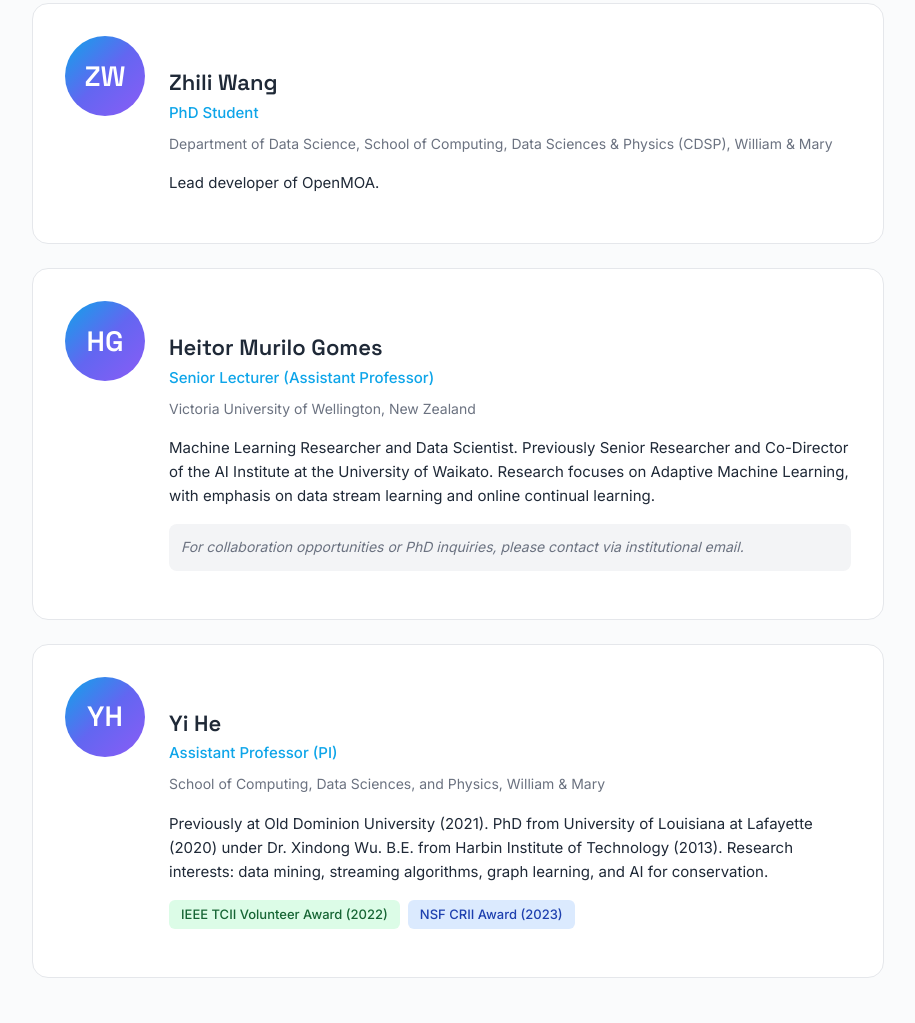
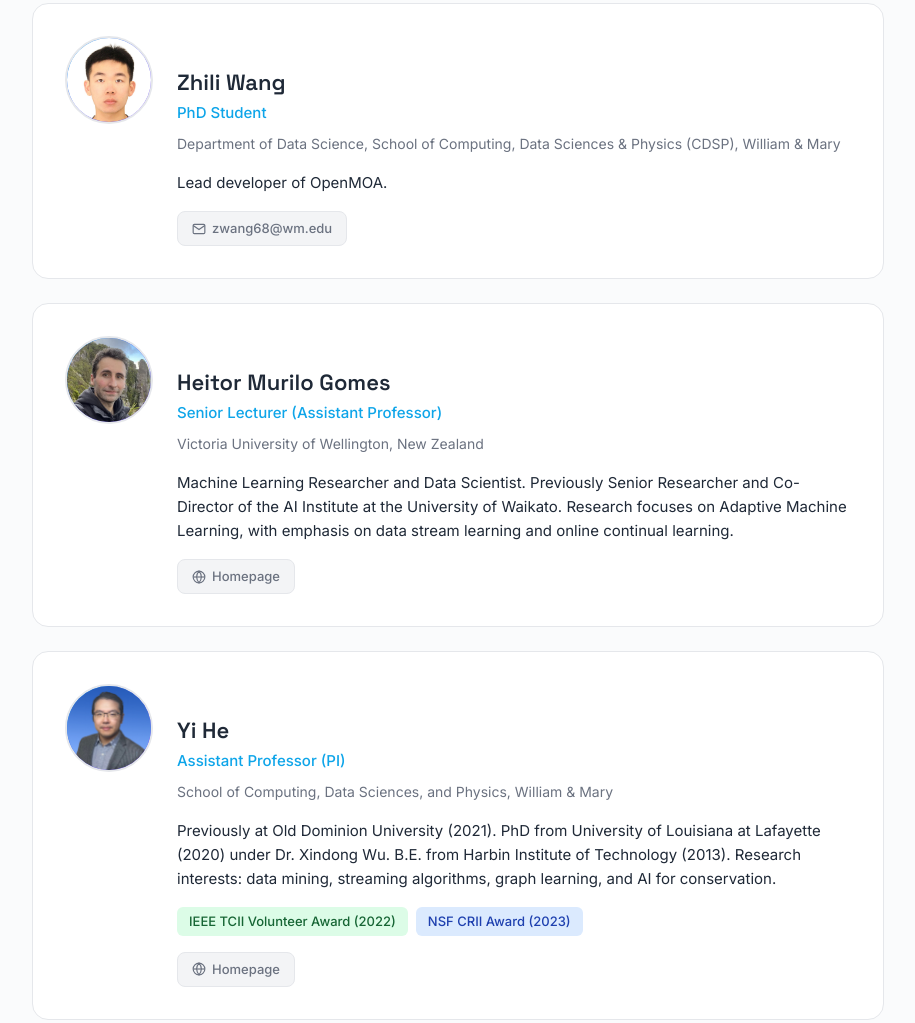
Before and after one commit to ZW-SIYUAN/openmoa-docs, a plain HTML site: page contact.html in a window 1280 px wide. Shown: the part 270-1293 px from the top of the page, without its empty margins (182-1097 px from the left). Drawn offline with Linux system fonts and the light colour scheme.

Commit message:
2026.4.9.v0.2.2

```diff
--- a/contact.html
+++ b/contact.html
@@ -29,8 +29,8 @@
     }
 
     .team-avatar {
-      width: 80px;
-      height: 80px;
+      width: 88px;
+      height: 88px;
       border-radius: 50%;
       background: var(--gradient);
       display: flex;
@@ -41,6 +41,16 @@
       font-weight: 600;
       font-family: 'Space Grotesk', sans-serif;
       flex-shrink: 0;
+      overflow: hidden;
+      border: 2px solid var(--border);
+    }
+
+    .team-avatar img {
+      width: 100%;
+      height: 100%;
+      object-fit: cover;
+      object-position: center top;
+      display: block;
     }
 
     .team-info {
@@ -90,6 +100,33 @@
       padding: 12px;
       background: var(--bg-tertiary);
       border-radius: 8px;
+    }
+
+    .team-links {
+      display: flex;
+      gap: 10px;
+      flex-wrap: wrap;
+      margin-top: 4px;
+    }
+
+    .team-link {
+      display: inline-flex;
+      align-items: center;
+      gap: 6px;
+      padding: 6px 14px;
+      border-radius: 8px;
+      background: var(--bg-tertiary);
+      border: 1px solid var(--border);
+      color: var(--text-secondary);
+      font-size: 13px;
+      font-weight: 500;
+      text-decoration: none;
+      transition: all 0.2s ease;
+    }
+
+    .team-link:hover {
+      border-color: var(--accent);
+      color: var(--accent);
     }
 
     .contact-box {
@@ -153,40 +190,63 @@
       <!-- Team Members -->
       <div class="team-card">
         <div class="team-card-inner">
-          <div class="team-avatar">ZW</div>
+          <div class="team-avatar">
+            <img src="assets/figure/zhili.png" alt="Zhili Wang">
+          </div>
           <div class="team-info">
             <h2 class="team-name">Zhili Wang</h2>
             <p class="team-role">PhD Student</p>
-            <p class="team-affiliation">Department of Data Science, School of Computing, Data Sciences & Physics (CDSP), William & Mary</p>
+            <p class="team-affiliation">Department of Data Science, School of Computing, Data Sciences &amp; Physics (CDSP), William &amp; Mary</p>
             <p class="team-bio">Lead developer of OpenMOA.</p>
+            <div class="team-links">
+              <a href="mailto:zwang68@wm.edu" class="team-link">
+                <svg width="14" height="14" viewBox="0 0 24 24" fill="none" stroke="currentColor" stroke-width="2"><path d="M4 4h16c1.1 0 2 .9 2 2v12c0 1.1-.9 2-2 2H4c-1.1 0-2-.9-2-2V6c0-1.1.9-2 2-2z"/><polyline points="22,6 12,13 2,6"/></svg>
+                zwang68@wm.edu
+              </a>
+            </div>
           </div>
         </div>
       </div>
 
       <div class="team-card">
         <div class="team-card-inner">
-          <div class="team-avatar">HG</div>
+          <div class="team-avatar">
+            <img src="assets/figure/heitor.jpg" alt="Heitor Murilo Gomes">
+          </div>
           <div class="team-info">
             <h2 class="team-name">Heitor Murilo Gomes</h2>
             <p class="team-role">Senior Lecturer (Assistant Professor)</p>
             <p class="team-affiliation">Victoria University of Wellington, New Zealand</p>
             <p class="team-bio">Machine Learning Researcher and Data Scientist. Previously Senior Researcher and Co-Director of the AI Institute at the University of Waikato. Research focuses on Adaptive Machine Learning, with emphasis on data stream learning and online continual learning.</p>
-            <p class="team-note">For collaboration opportunities or PhD inquiries, please contact via institutional email.</p>
+            <div class="team-links">
+              <a href="https://heitorgomes.com/" target="_blank" class="team-link">
+                <svg width="14" height="14" viewBox="0 0 24 24" fill="none" stroke="currentColor" stroke-width="2"><circle cx="12" cy="12" r="10"/><line x1="2" y1="12" x2="22" y2="12"/><path d="M12 2a15.3 15.3 0 0 1 4 10 15.3 15.3 0 0 1-4 10 15.3 15.3 0 0 1-4-10 15.3 15.3 0 0 1 4-10z"/></svg>
+                Homepage
+              </a>
+            </div>
           </div>
         </div>
       </div>
 
       <div class="team-card">
         <div class="team-card-inner">
-          <div class="team-avatar">YH</div>
+          <div class="team-avatar">
+            <img src="assets/figure/yihe.png" alt="Yi He">
+          </div>
           <div class="team-info">
             <h2 class="team-name">Yi He</h2>
             <p class="team-role">Assistant Professor (PI)</p>
-            <p class="team-affiliation">School of Computing, Data Sciences, and Physics, William & Mary</p>
+            <p class="team-affiliation">School of Computing, Data Sciences, and Physics, William &amp; Mary</p>
             <p class="team-bio">Previously at Old Dominion University (2021). PhD from University of Louisiana at Lafayette (2020) under Dr. Xindong Wu. B.E. from Harbin Institute of Technology (2013). Research interests: data mining, streaming algorithms, graph learning, and AI for conservation.</p>
             <div class="team-awards">
               <span class="tag tag-release">IEEE TCII Volunteer Award (2022)</span>
               <span class="tag tag-tutorial">NSF CRII Award (2023)</span>
+            </div>
+            <div class="team-links" style="margin-top: 12px;">
+              <a href="https://yhe15.people.wm.edu/" target="_blank" class="team-link">
+                <svg width="14" height="14" viewBox="0 0 24 24" fill="none" stroke="currentColor" stroke-width="2"><circle cx="12" cy="12" r="10"/><line x1="2" y1="12" x2="22" y2="12"/><path d="M12 2a15.3 15.3 0 0 1 4 10 15.3 15.3 0 0 1-4 10 15.3 15.3 0 0 1-4-10 15.3 15.3 0 0 1 4-10z"/></svg>
+                Homepage
+              </a>
             </div>
           </div>
         </div>
```
Also changed, not shown: assets/figure/heitor.jpg (added), assets/figure/yihe.png (added), assets/figure/zhili.png (added).
